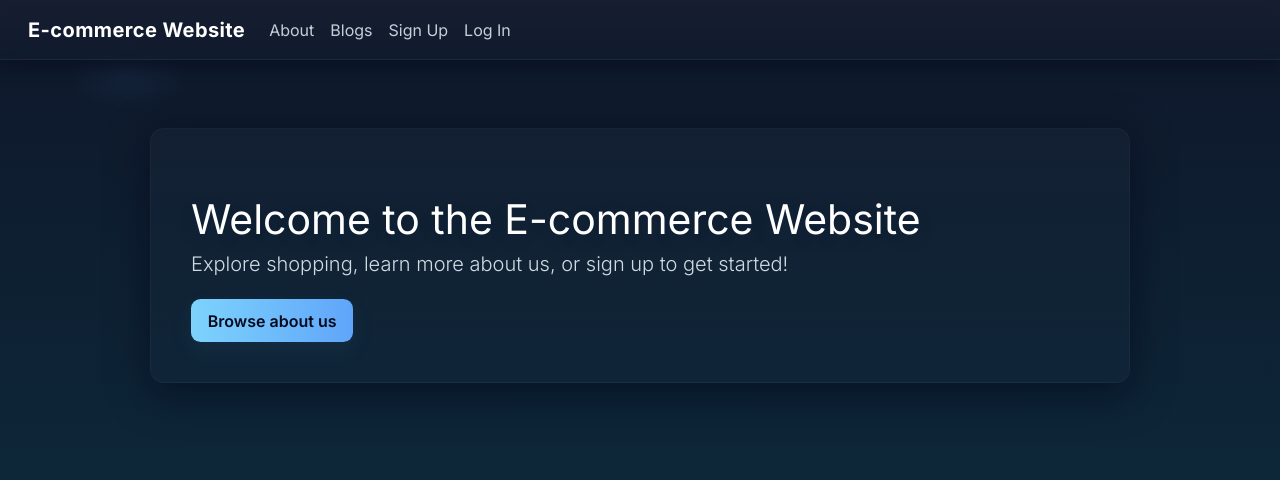
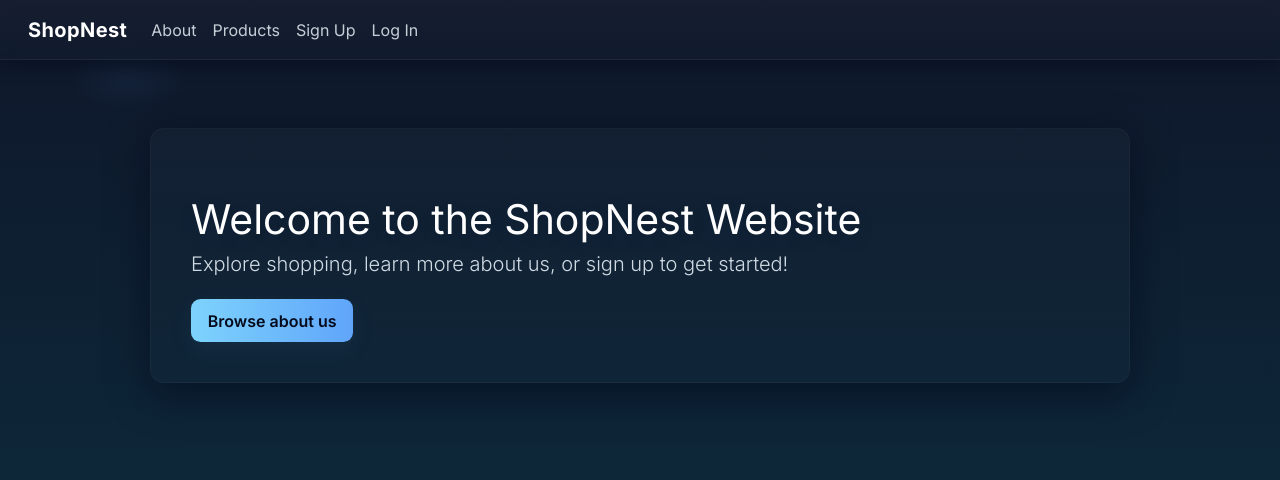
Before and after one commit to Robin-2816/devop, a plain HTML site: page public/index.html in a window 1280 px wide. Drawn offline with nearby package versions, Linux system fonts and the light colour scheme.

Commit message:
changed1

```diff
--- a/public/index.html
+++ b/public/index.html
@@ -107,7 +107,7 @@
 <body>
     <nav class="navbar navbar-expand-lg navbar-light bg-light">
         <div class="container-fluid">
-            <a class="navbar-brand" href="/">E-commerce Website</a>
+            <a class="navbar-brand" href="/">ShopNest</a>
             <button class="navbar-toggler" type="button" data-bs-toggle="collapse" data-bs-target="#navbarNav" aria-controls="navbarNav" aria-expanded="false" aria-label="Toggle navigation">
                 <span class="navbar-toggler-icon"></span>
             </button>
@@ -117,7 +117,7 @@
                         <a class="nav-link" href="/about">About</a>
                     </li>
                     <li class="nav-item">
-                        <a class="nav-link" href="/articles">Blogs</a>
+                        <a class="nav-link" href="/articles">Products</a>
                     </li>
                     <li class="nav-item">
                         <a class="nav-link" href="/signup">Sign Up</a>
@@ -131,7 +131,7 @@
     </nav>
 
     <div class="container">
-        <h1 class="mt-5">Welcome to the E-commerce Website</h1>
+        <h1 class="mt-5">Welcome to the ShopNest Website</h1>
         <p class="lead">Explore shopping, learn more about us, or sign up to get started!</p>
         <a href="/articles" class="btn btn-primary">Browse about us</a>
     </div>
```
